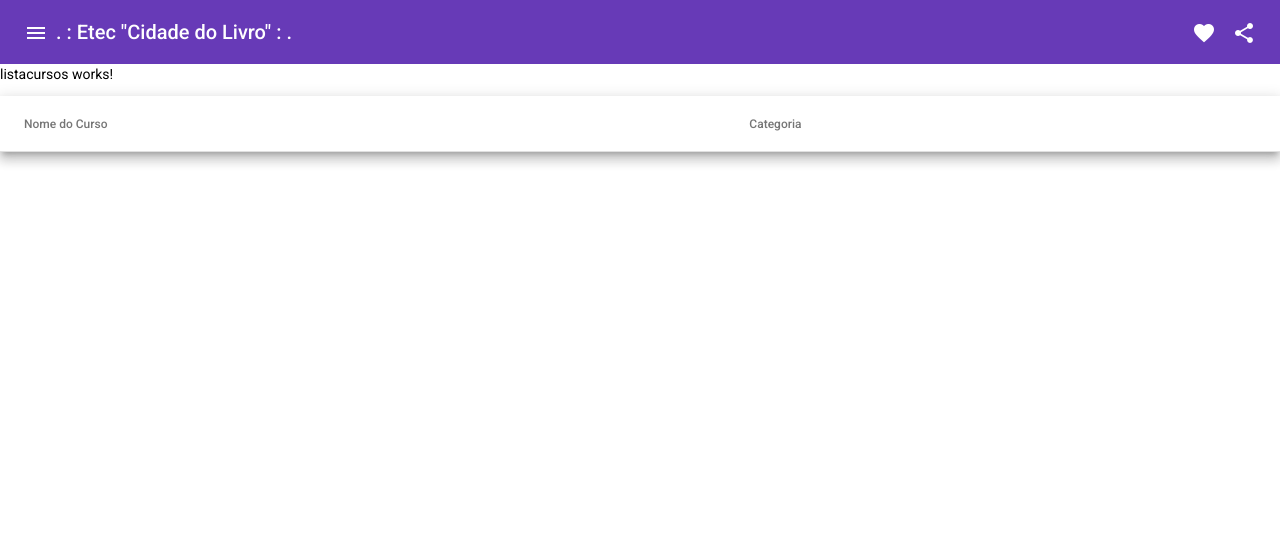
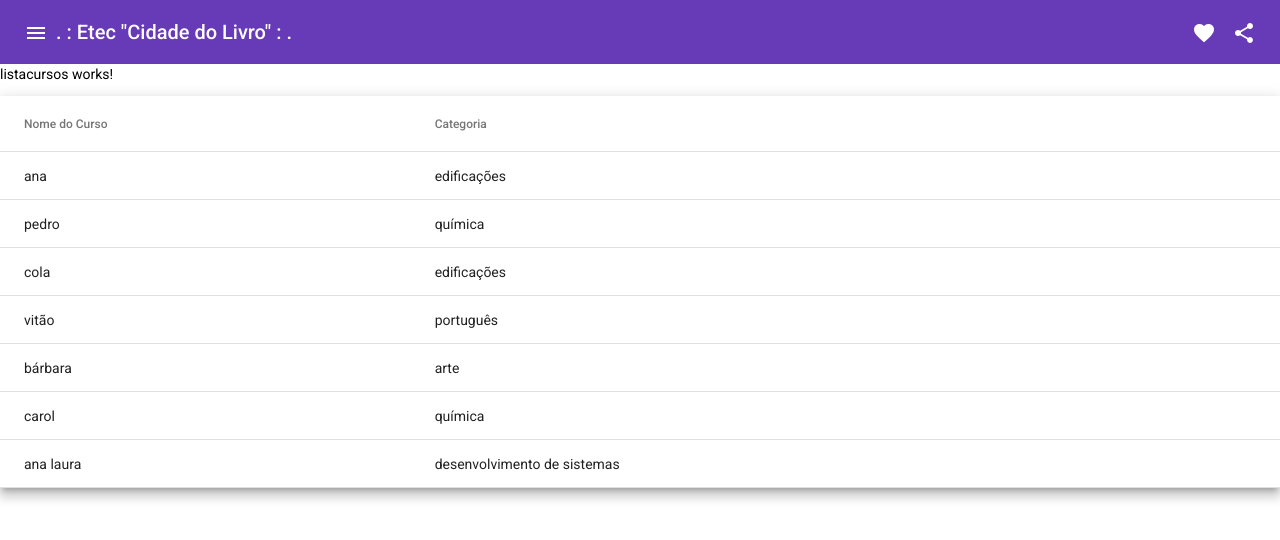
Before and after one commit to maahmp1/courseui, an Angular app: page /cursos in a window 1280 px wide. Shown: the top 540 px of the page. Built offline with nearby package versions, Linux system fonts and the light colour scheme.

Commit message:
add: names in the tables

```diff
--- a/src/app/alunos/listaalunos/listaalunos.component.ts
+++ b/src/app/alunos/listaalunos/listaalunos.component.ts
@@ -7,10 +7,20 @@ import { Aluno } from 'src/app/core/model';
   styleUrls: ['./listaalunos.component.scss'],
 })
 export class ListaalunosComponent implements OnInit {
-  alunos: Aluno[] = [];
+  alunos: Aluno[] = [
+    {id:1, nome:'ana'},
+    {id:2, nome:'pedro'},
+    {id:3, nome:'cola'},
+    {id:4, nome:'vitao'},
+    {id:5, nome:'barbara'},
+    {id:6, nome:'carol'},
+    {id:7, nome:'ana laura'},
+
+
+  ];
 
   constructor() {
-    this.alunos = [];
+
   }
   displayedColumns = ['id', 'nome']
   ngOnInit(): void {}
--- a/src/app/core/model.ts
+++ b/src/app/core/model.ts
@@ -1,10 +1,9 @@
 export interface Curso{
-  id:string;
   nome: string;
   categoria:string;
 }
 
 export interface Aluno{
-  id:string;
+  id:number;
   nome: string;
 }
--- a/src/app/cursos/listacursos/listacursos.component.ts
+++ b/src/app/cursos/listacursos/listacursos.component.ts
@@ -7,11 +7,18 @@ import { Curso } from 'src/app/core/model';
   styleUrls: ['./listacursos.component.scss'],
 })
 export class ListacursosComponent implements OnInit {
-  cursos: Curso[] = [];
+  cursos: Curso[] = [
+    {nome: 'ana', categoria:'edificações'},
+    {nome: 'pedro', categoria:'química'},
+    {nome: 'cola', categoria:'edificações'},
+    {nome: 'vitão', categoria:'português'},
+    {nome: 'bárbara', categoria:'arte'},
+    {nome: 'carol', categoria:'química'},
+    {nome: 'ana laura', categoria:'desenvolvimento de sistemas'}
+  ];
   displayedColumns = ['nome', 'categoria'];
 
   constructor() {
-    this.cursos = [];
   }
 
   ngOnInit(): void {}
```
